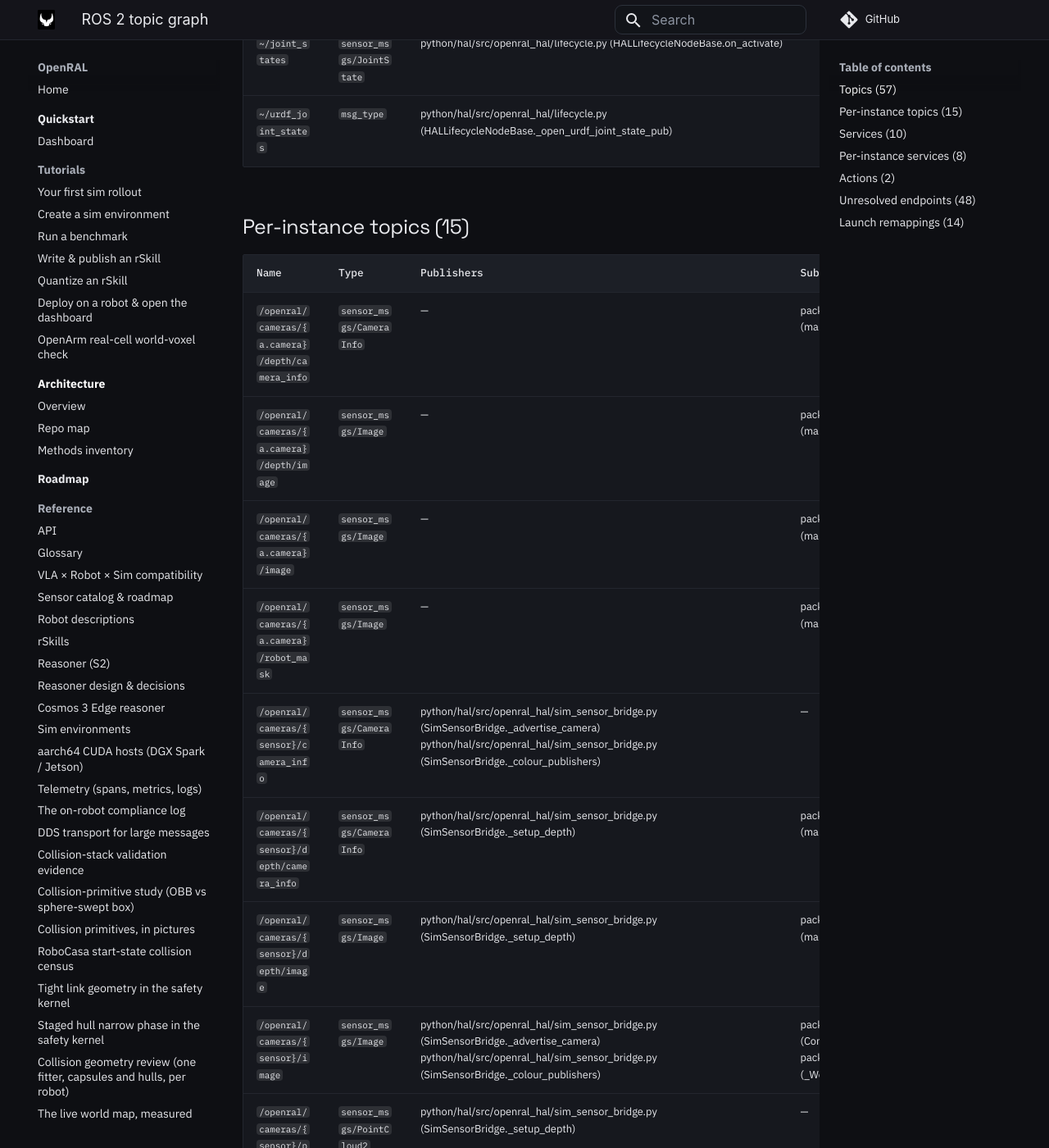
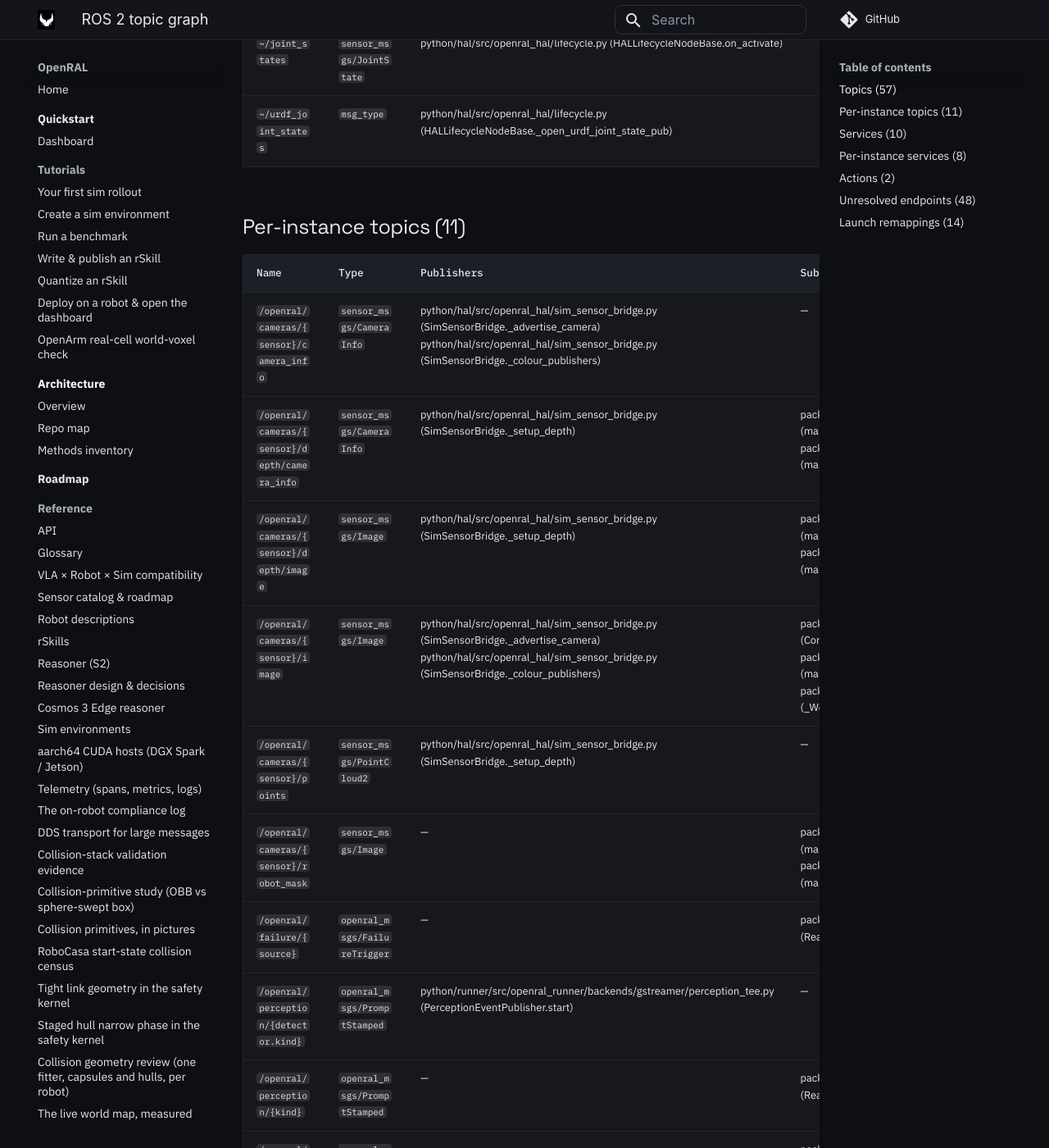
Before and after one commit to OpenRAL/openral, an MkDocs documentation site: the page built from docs/topics/README.md, in a window 1280 px wide and 1400 px high, scrolled down 7118 px. Shown: the whole window at 82% size. Built offline with MkDocs 1.6.1 and Material for MkDocs 9.7.7, drawn with Linux system fonts in a browser that asks for light colours; comment, search, counter and statistics services are not loaded.

Commit message:
fix(world-state): type the propagator and the fusion tests for the strict mypy lane
CI quality (afff4f9be): bare ndarray / dict annotations in the propagator, an
untyped hw tuple; the fusion / tracker tests read store.get() without a None
check and left helpers untyped (the tests lane, never reached in CI). Camera
topics through camera_topic() (test_no_hand_built_camera_topics).

Co-Authored-By: Claude Opus 5.5 <noreply@anthropic.com>
Claude-Session: https://claude.ai/code/session_01NavzwbAX8CwQUTJmL2G6GN
Signed-off-by: Adrian <adrianllopart@gmail.com>

```diff
--- a/docs/topics/README.md
+++ b/docs/topics/README.md
@@ -78,20 +78,16 @@ Regenerate with `uv run python tools/gen_ros_topic_graph.py`;
 | `~/joint_states` | `sensor_msgs/JointState` | python/hal/src/openral_hal/lifecycle.py (HALLifecycleNodeBase.on_activate) | — |
 | `~/urdf_joint_states` | `msg_type` | python/hal/src/openral_hal/lifecycle.py (HALLifecycleNodeBase._open_urdf_joint_state_pub) | — |
 
-## Per-instance topics (15)
+## Per-instance topics (11)
 
 | Name | Type | Publishers | Subscribers |
 |---|---|---|---|
-| `/openral/cameras/{a.camera}/depth/camera_info` | `sensor_msgs/CameraInfo` | — | packages/world_state/openral_world_state_ros/instance_mask_propagator_node.py (main.Propagator.on_configure) |
-| `/openral/cameras/{a.camera}/depth/image` | `sensor_msgs/Image` | — | packages/world_state/openral_world_state_ros/instance_mask_propagator_node.py (main.Propagator.on_configure) |
-| `/openral/cameras/{a.camera}/image` | `sensor_msgs/Image` | — | packages/world_state/openral_world_state_ros/instance_mask_propagator_node.py (main.Propagator.on_configure) |
-| `/openral/cameras/{a.camera}/robot_mask` | `sensor_msgs/Image` | — | packages/world_state/openral_world_state_ros/instance_mask_propagator_node.py (main.Propagator.on_configure) |
 | `/openral/cameras/{sensor}/camera_info` | `sensor_msgs/CameraInfo` | python/hal/src/openral_hal/sim_sensor_bridge.py (SimSensorBridge._advertise_camera)<br>python/hal/src/openral_hal/sim_sensor_bridge.py (SimSensorBridge._colour_publishers) | — |
-| `/openral/cameras/{sensor}/depth/camera_info` | `sensor_msgs/CameraInfo` | python/hal/src/openral_hal/sim_sensor_bridge.py (SimSensorBridge._setup_depth) | packages/world_state/openral_world_state_ros/object_tracker_node.py (make_object_tracker_node.ObjectTrackerNode._subscribe) |
-| `/openral/cameras/{sensor}/depth/image` | `sensor_msgs/Image` | python/hal/src/openral_hal/sim_sensor_bridge.py (SimSensorBridge._setup_depth) | packages/world_state/openral_world_state_ros/object_tracker_node.py (make_object_tracker_node.ObjectTrackerNode._subscribe) |
-| `/openral/cameras/{sensor}/image` | `sensor_msgs/Image` | python/hal/src/openral_hal/sim_sensor_bridge.py (SimSensorBridge._advertise_camera)<br>python/hal/src/openral_hal/sim_sensor_bridge.py (SimSensorBridge._colour_publishers) | packages/openral_reasoner_ros/openral_reasoner_ros/completion_check_node.py (CompletionCheckNode.__init__)<br>packages/world_state/openral_world_state_ros/lifecycle_node.py (_WorldStateLifecycleNode.on_configure) |
+| `/openral/cameras/{sensor}/depth/camera_info` | `sensor_msgs/CameraInfo` | python/hal/src/openral_hal/sim_sensor_bridge.py (SimSensorBridge._setup_depth) | packages/world_state/openral_world_state_ros/instance_mask_propagator_node.py (main.Propagator.on_configure)<br>packages/world_state/openral_world_state_ros/object_tracker_node.py (make_object_tracker_node.ObjectTrackerNode._subscribe) |
+| `/openral/cameras/{sensor}/depth/image` | `sensor_msgs/Image` | python/hal/src/openral_hal/sim_sensor_bridge.py (SimSensorBridge._setup_depth) | packages/world_state/openral_world_state_ros/instance_mask_propagator_node.py (main.Propagator.on_configure)<br>packages/world_state/openral_world_state_ros/object_tracker_node.py (make_object_tracker_node.ObjectTrackerNode._subscribe) |
+| `/openral/cameras/{sensor}/image` | `sensor_msgs/Image` | python/hal/src/openral_hal/sim_sensor_bridge.py (SimSensorBridge._advertise_camera)<br>python/hal/src/openral_hal/sim_sensor_bridge.py (SimSensorBridge._colour_publishers) | packages/openral_reasoner_ros/openral_reasoner_ros/completion_check_node.py (CompletionCheckNode.__init__)<br>packages/world_state/openral_world_state_ros/instance_mask_propagator_node.py (main.Propagator.on_configure)<br>packages/world_state/openral_world_state_ros/lifecycle_node.py (_WorldStateLifecycleNode.on_configure) |
 | `/openral/cameras/{sensor}/points` | `sensor_msgs/PointCloud2` | python/hal/src/openral_hal/sim_sensor_bridge.py (SimSensorBridge._setup_depth) | — |
-| `/openral/cameras/{sensor}/robot_mask` | `sensor_msgs/Image` | — | packages/world_state/openral_world_state_ros/object_tracker_node.py (make_object_tracker_node.ObjectTrackerNode._subscribe) |
+| `/openral/cameras/{sensor}/robot_mask` | `sensor_msgs/Image` | — | packages/world_state/openral_world_state_ros/instance_mask_propagator_node.py (main.Propagator.on_configure)<br>packages/world_state/openral_world_state_ros/object_tracker_node.py (make_object_tracker_node.ObjectTrackerNode._subscribe) |
 | `/openral/failure/{source}` | `openral_msgs/FailureTrigger` | — | packages/openral_reasoner_ros/openral_reasoner_ros/reasoner_node.py (ReasonerNode.on_configure) |
 | `/openral/perception/{detector.kind}` | `openral_msgs/PromptStamped` | python/runner/src/openral_runner/backends/gstreamer/perception_tee.py (PerceptionEventPublisher.start) | — |
 | `/openral/perception/{kind}` | `openral_msgs/PromptStamped` | — | packages/openral_reasoner_ros/openral_reasoner_ros/reasoner_node.py (ReasonerNode.on_configure) |
```
Also changed, not shown: 5 other files.
